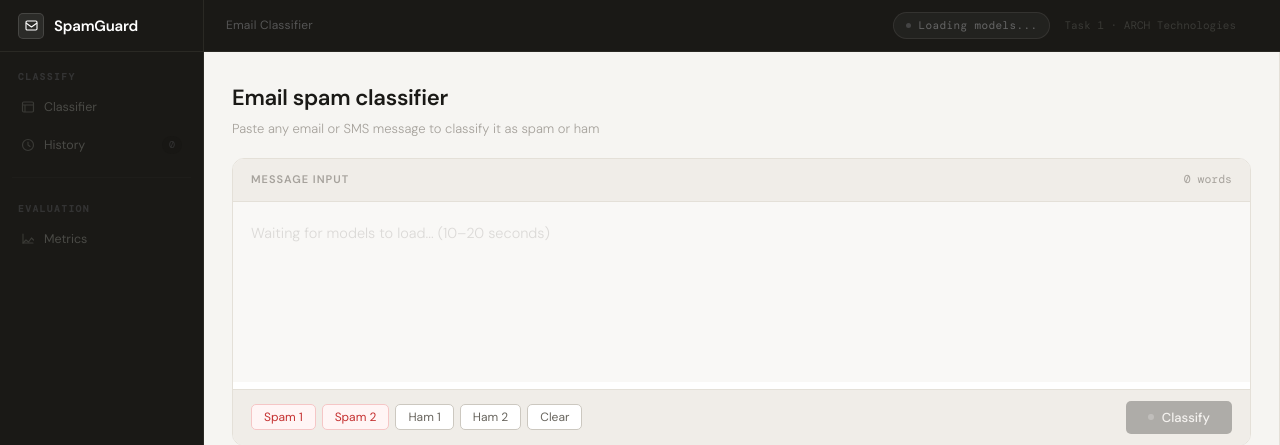
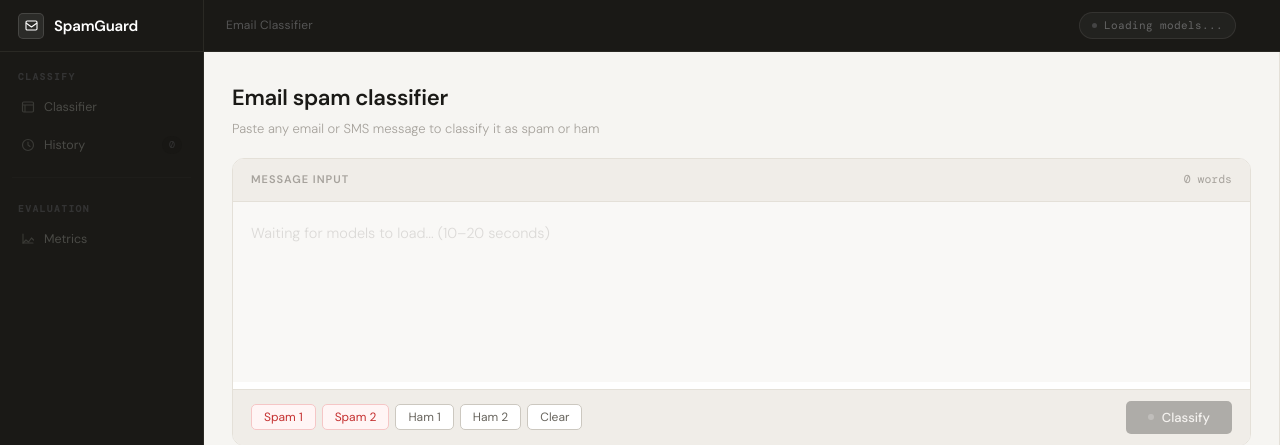
Before and after one commit to Ammaratahir252/ARCH_TECHNOLOGIES_spam_classifier, a Flask app: page / in a window 1280 px wide. Shown: the top 445 px of the page. Run offline with Flask 3, Linux system fonts and the light colour scheme; data that the repository does not hold is empty; parts of the project's set-up code (start-up, migrations or seed data) failed here and were passed over.

Commit message:
Update base.html

```diff
--- a/templates/base.html
+++ b/templates/base.html
@@ -188,7 +188,6 @@
         <div class="mp-dot" id="mpDot"></div>
         <span id="mpText">Loading models...</span>
       </div>
-      <span class="tb-sub">Task 1 · ARCH Technologies</span>
     </div>
   </div>
 </header>
```
